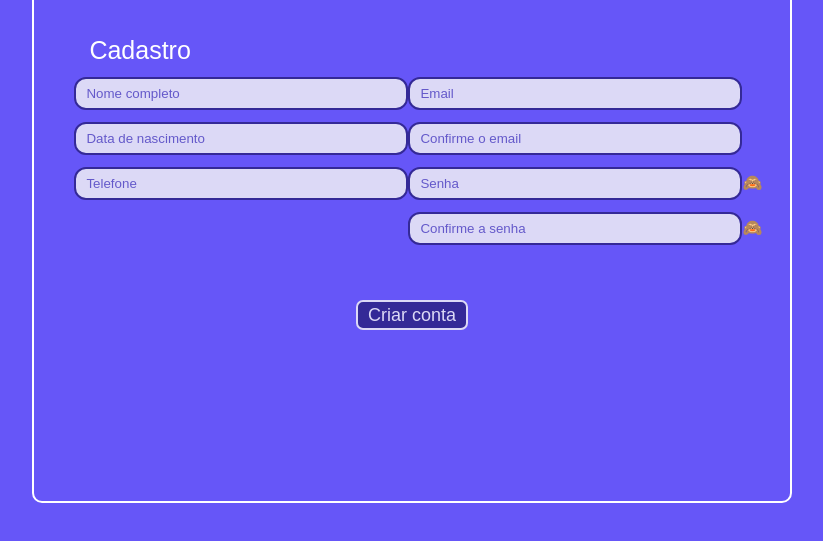
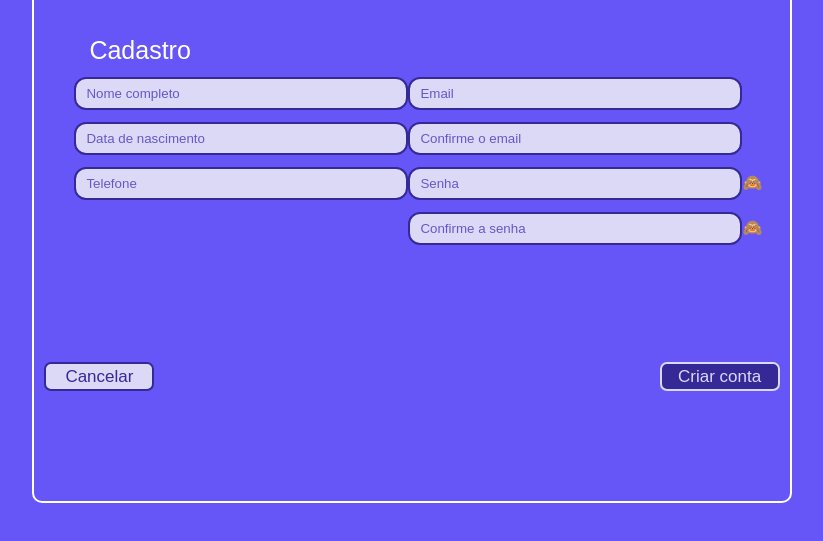
Before and after one commit to ThVbs/Vibe_Sound, a plain HTML site: page Views/cadastro.html in a window 1280 px wide. Shown: the part 115-656 px from the top of the page, without its empty margins (228-1051 px from the left). Drawn offline with Linux system fonts and the light colour scheme; a web font is replaced by a local one.

Commit message:
melhorias na view de cadastro e modificar senha

```diff
--- a/Script/cadastro.js
+++ b/Script/cadastro.js
@@ -52,6 +52,11 @@ iconConfirmarSenha.addEventListener('click', function() {
     }
 });
 
+const buttonCancelar = document.getElementById('button_cancelar');
+buttonCancelar.addEventListener('click', function() {
+    window.location.href = 'login.html';
+});
+
 function criarConta() {
     const inputs = document.querySelectorAll('#cadastros input');
     let allInputs = true;
--- a/Style/telaCadastro.css
+++ b/Style/telaCadastro.css
@@ -79,19 +79,34 @@ input::placeholder {
     color: #6459CA;
 }
 
-#button {
+/* Área dos botões */
+#container_buttons {
+    height: 17vh;
     display: flex;
-    justify-content: center;
-    margin-top: 55px;
+    align-items: flex-end;
+    flex-direction: row;
+    justify-content: space-between;
+    padding: 10px;
 }
 
-button {
-    font-family: 'Afacad', sans-serif;
-    font-size: 18px;
+#button_salvar {
     border: 2px solid #DCD9F6;
     border-radius: 7px;
     background-color: #342997;
     color: #DCD9F6;
-    width: 112px;
-    height: 30px;
+    font-family: 'Afacad', sans-serif;
+    font-size: 17px;
+    width: 120px;
+    height: 29px;
 }
+
+#button_cancelar {
+    border: 2px solid #342997;
+    border-radius: 7px;
+    background-color: #DCD9F6;
+    color: #342997;
+    font-family: 'Afacad', sans-serif;
+    font-size: 17px;
+    width: 110px;
+    height: 29px;
+}
--- a/Style/telaModificarSenha.css
+++ b/Style/telaModificarSenha.css
@@ -71,7 +71,7 @@ a {
    margin: 5px;
 }
 
-/* Área de acesso */
+/* Área dos botões */
 #container_buttons {
     width: 22vw;
     height: 70vh;
--- a/Views/cadastro.html
+++ b/Views/cadastro.html
@@ -27,17 +27,18 @@
                         <input type="text" placeholder="Email" required>
                         <input type="text" placeholder="Confirme o email" required>
                         <div class="container_senha">
-                            <input id="input_password" type="password" placeholder="Senha" required>
+                            <input id="input_password" type="password" placeholder="Senha" maxlength="8" required>
                             <span id="icon_password">🙈</span>
                         </div>
                         <div class="container_senha">
-                            <input id="input_confirm_pasword" type="password" placeholder="Confirme a senha" required>
+                            <input id="input_confirm_pasword" type="password" maxlength="8" placeholder="Confirme a senha" required>
                             <span id="icon_confirm_password">🙈</span>
                         </div>
                     </div>
                 </div>
-                <div id="button">
-                    <button onclick="criarConta()">Criar conta</button>
+                <div id="container_buttons">
+                    <button id="button_cancelar">Cancelar</button>
+                    <button id="button_salvar" onclick="criarConta()">Criar conta</button>
                 </div>
             </div>
         </div>
```
Also changed, not shown: Script/modificarSenha.js (+10 -4 lines), Views/modificarSenha.html (+3 -3 lines).
